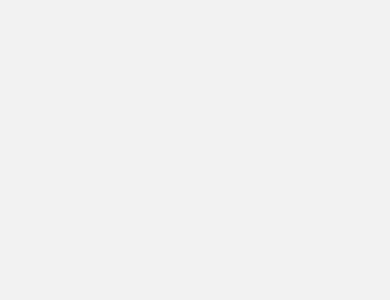
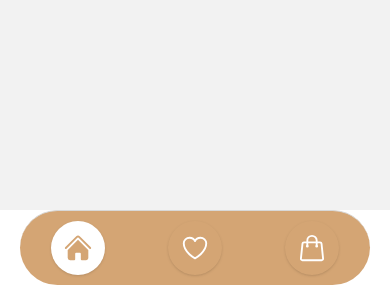
Before and after one commit to jean-carlos-19/coffe-expo, a React Native app: screen / in a window 390 px wide. Shown: the part 544-844 px from the top of the page. Built offline with nearby package versions, Linux system fonts and the light colour scheme.

Commit message:
Agregando el enrutamiento de ButtonTabs

```diff
--- a/App.tsx
+++ b/App.tsx
@@ -1,15 +1,71 @@
-import { NavigationContainer } from "@react-navigation/native";
+import {LogBox, View} from 'react-native'
+import { NavigationContainer, ParamListBase, RouteProp } from "@react-navigation/native";
 import { createNativeStackNavigator } from "@react-navigation/native-stack";
+import { createBottomTabNavigator } from '@react-navigation/bottom-tabs';
 import { Home } from '@/views'
+import {
+  HomeIcon as HomeOutline,
+  HeartIcon as HeartOutline,
+  ShoppingBagIcon as BagOutline
+} from 'react-native-heroicons/outline'
+import {
+  HomeIcon as HomeSolid,
+  HeartIcon as HeartSolid,
+  ShoppingBagIcon as BagSolid
+}
+from 'react-native-heroicons/solid'
+import { theme } from '@/global/theme';
 
 const Stack = createNativeStackNavigator();
+const Tab = createBottomTabNavigator();
+
+LogBox.ignoreLogs(['']);
 
 export default function App() {
   return (
     <NavigationContainer>
-      <Stack.Navigator>
-        <Stack.Screen name="Home" options={{ headerShown: false }} component={Home} />
+      <Stack.Navigator screenOptions={{
+        contentStyle:{backgroundColor:"white"}
+      }} >
+        <Stack.Screen name="Home" options={{ headerShown: false }} component={HomeTabs} />
       </Stack.Navigator>
     </NavigationContainer>
   );
 }
+
+const HomeTabs =()=>{
+  return (
+    <Tab.Navigator
+      screenOptions={({route})=>({
+        headerShown:false,
+        tabBarShowLabel:false,
+        tabBarIcon:({size,focused,color})=>(menuIcons(route,focused)),
+        tabBarStyle:{
+          height:75,
+          marginBottom:15,
+          borderRadius:50,
+          backgroundColor:theme.bgLight,
+          marginHorizontal:20
+        },
+      })}
+    >
+      <Tab.Screen name='home' component={Home} />
+      <Tab.Screen name='favourite' component={Home} />
+      <Tab.Screen name='cart' component={Home} />
+    </Tab.Navigator>
+  );
+}
+const menuIcons =(route: RouteProp<ParamListBase, string>,focused:boolean)=>{
+  let icon;
+
+  if(route.name === 'home') icon = focused ? <HomeSolid size={30} color={theme.bgLight} /> : <HomeOutline size={30} color={"white"} />
+  if(route.name === 'favourite') icon = focused ? <HeartSolid size={30} color={theme.bgLight} /> : <HeartOutline size={30} color={"white"} />
+  if(route.name === 'cart') icon = focused ? <BagSolid size={30} color={theme.bgLight} /> : <BagOutline size={30} color={"white"} />
+
+  let buttonClass = focused ? 'bg-white':''
+  return (
+    <View className={'flex items-center rounded-full p-3 shadow '+buttonClass}>
+      {icon}
+    </View>
+  )
+}
```
